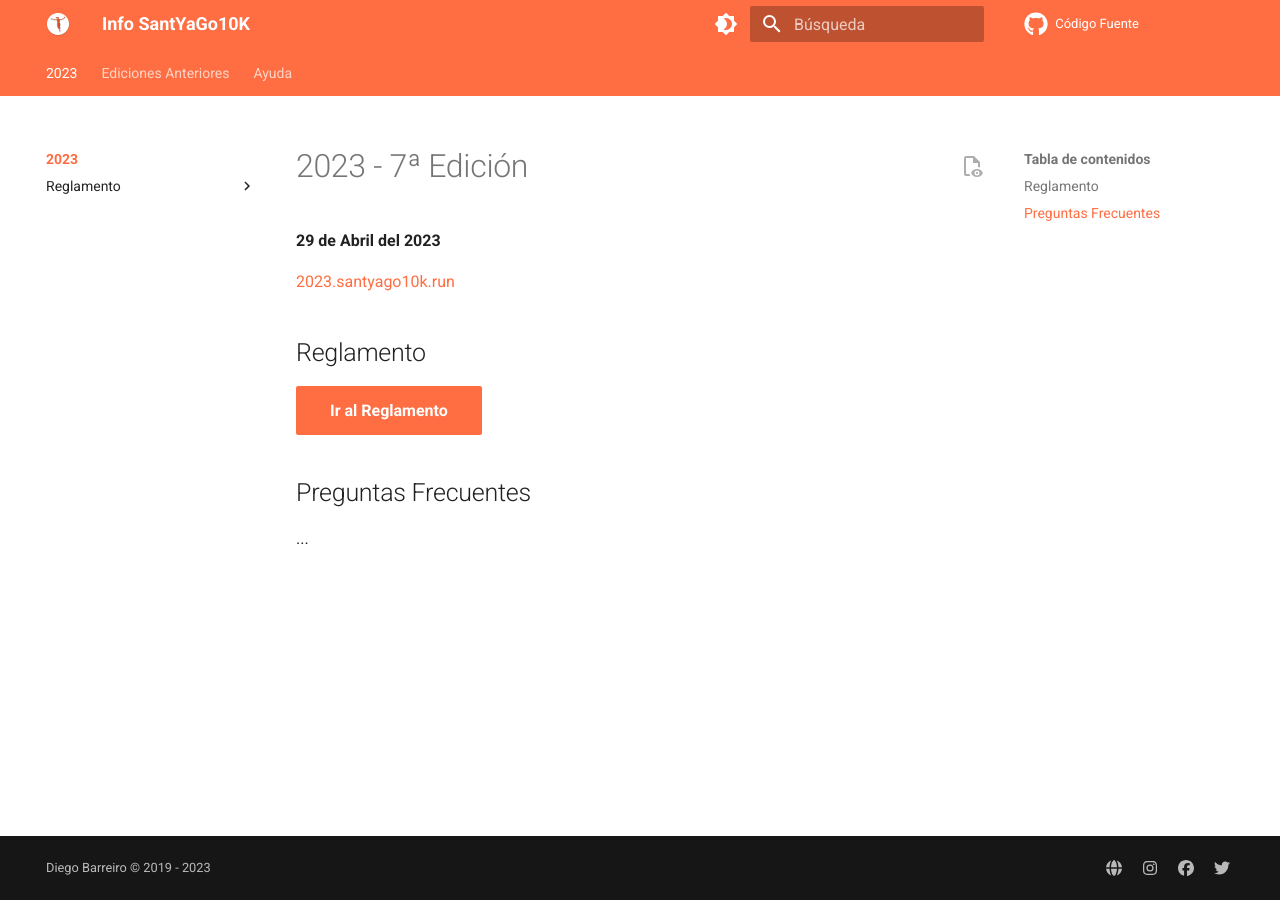
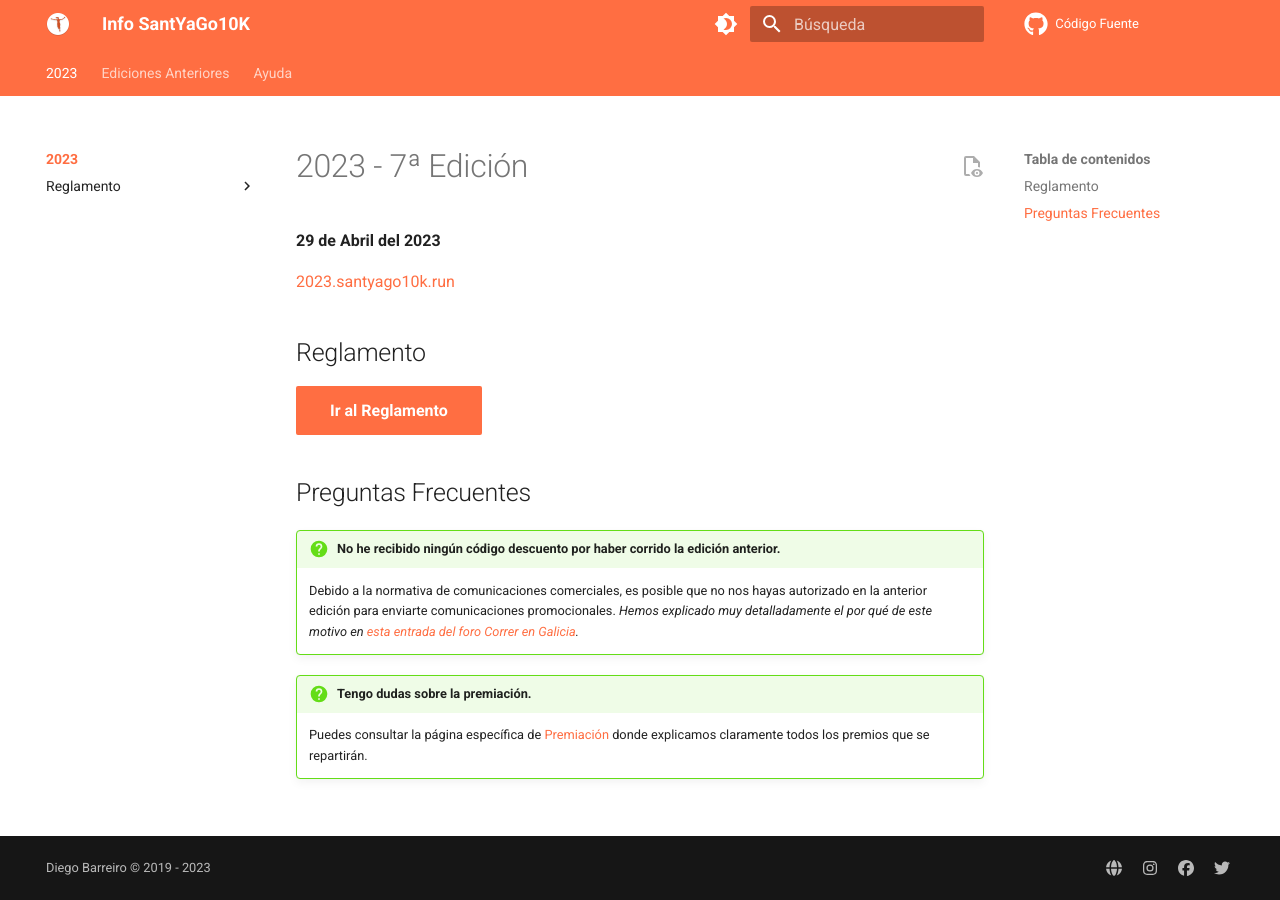
Before and after one commit to SantYaGo10K/Info, an MkDocs documentation site: the page built from info/index.md, in a window 1280 px wide. Built offline with MkDocs 1.6.1 and Material for MkDocs 9.7.7, drawn with Linux system fonts in a browser that asks for light colours; comment, search, counter and statistics services are not loaded.

Commit message:
Añadir Preguntas Frecuentes

```diff
--- a/info/index.md
+++ b/info/index.md
@@ -10,4 +10,13 @@
 
 ## Preguntas Frecuentes
 
-...
+!!! question "No he recibido ningún código descuento por haber corrido la edición anterior."
+
+    Debido a la normativa de comunicaciones comerciales, es posible que no nos hayas autorizado en la anterior edición
+    para enviarte comunicaciones promocionales. _Hemos explicado muy detalladamente el por qué de este motivo en
+    [esta entrada del foro Correr en Galicia](https://www.correrengalicia.org/index.php?name=Forums&file=viewtopic&t=22988#614115)._
+
+!!! question "Tengo dudas sobre la premiación."
+
+    Puedes consultar la página específica de [Premiación](./reglamento/premiacion.md) donde explicamos claramente todos
+    los premios que se repartirán.
```
